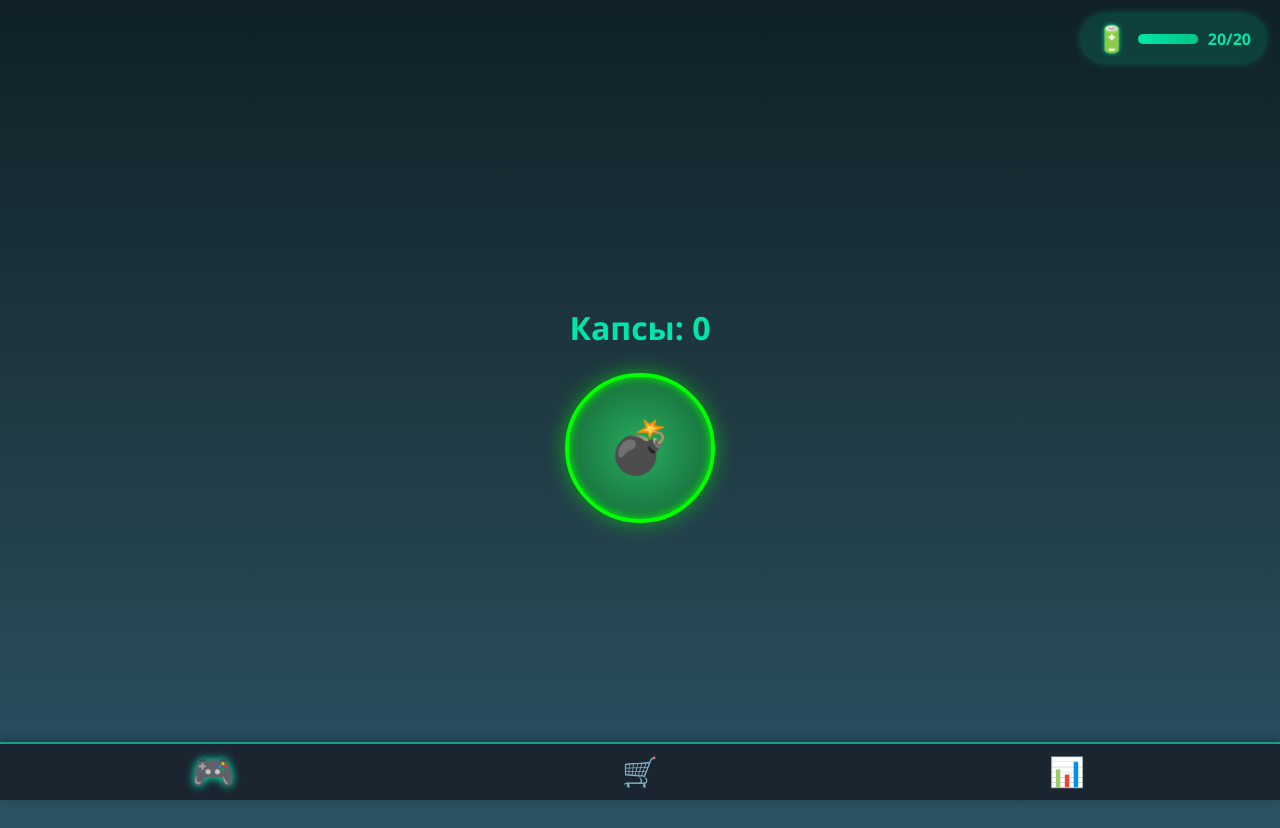
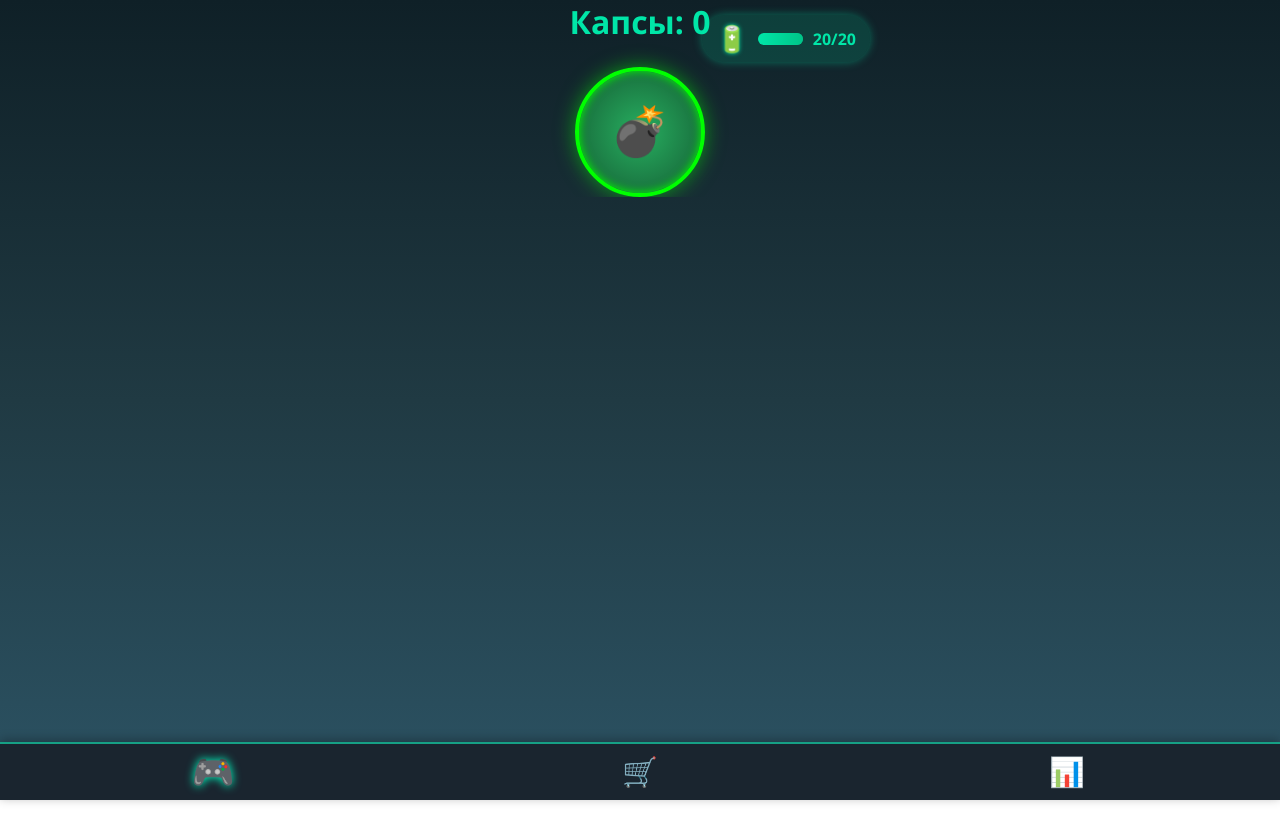
Before and after one commit to crymory/bunker-clickers, a React (Create React App) app: page / in a window 1280 px wide. After the commit the page ends 800 px from the top, so only its background shows below. Built offline with nearby package versions, Linux system fonts and the light colour scheme.

Commit message:
Update App.css

```diff
--- a/src/App.css
+++ b/src/App.css
@@ -1,32 +1,24 @@
-/* Общий фон и текст */
-body {
+/* Убираем скролл, фиксируем фон */
+html, body {
   margin: 0;
   padding: 0;
+  height: 100%;
+  overflow: hidden;
+  font-family: 'Segoe UI', sans-serif;
   background: linear-gradient(to bottom, #0f2027, #203a43, #2c5364);
-  font-family: 'Segoe UI', sans-serif;
   color: #fff;
-  min-height: 100vh;
-  overflow-x: hidden;
 }
 
 /* Основной контейнер */
 .app {
   max-width: 500px;
+  height: 100%;
   margin: auto;
-  padding: 1.5rem 1rem 4rem;
   text-align: center;
-  position: relative;
-}
-
-/* Центр игрового экрана */
-.game {
   display: flex;
   flex-direction: column;
-  align-items: center;
-  justify-content: center;
-  height: calc(100vh - 100px);
-  padding-top: 40px;
   position: relative;
+  overflow: hidden;
 }
 
 /* Счётчик */
@@ -37,10 +29,21 @@ body {
   font-weight: bold;
 }
 
+/* Вкладка игры */
+.game {
+  flex: 1;
+  display: flex;
+  flex-direction: column;
+  align-items: center;
+  justify-content: center;
+  position: relative;
+  overflow: hidden;
+}
+
 /* Кнопка-кликер */
 .click-button {
-  width: 150px;
-  height: 150px;
+  width: 130px;
+  height: 130px;
   border-radius: 50%;
   background: radial-gradient(circle, #27ae60 0%, #145a32 100%);
   border: 4px solid #0f0;
@@ -56,18 +59,25 @@ body {
 
 .click-button::after {
   content: "💣";
-  font-size: 3.2rem;
+  font-size: 3rem;
   position: absolute;
   top: 50%;
   left: 50%;
   transform: translate(-50%, -50%);
 }
 
-/* Энергия справа сверху */
+/* Отключение кнопки при нуле энергии */
+.click-button:disabled {
+  filter: grayscale(80%);
+  cursor: not-allowed;
+  box-shadow: none;
+}
+
+/* Энергия в правом верхнем углу */
 .energy {
-  position: fixed;
+  position: absolute;
   top: 15px;
-  right: 15px;
+  right: 20px;
   display: flex;
   align-items: center;
   gap: 10px;
@@ -78,8 +88,8 @@ body {
   font-weight: 700;
   font-size: 1rem;
   color: #00e6a8;
-  z-index: 999;
-  backdrop-filter: blur(6px);
+  user-select: none;
+  width: 140px;
 }
 
 .battery-icon {
@@ -87,12 +97,10 @@ body {
   filter: drop-shadow(0 0 2px #00e6a8);
 }
 
-/* Прогресс-бар */
 .energy-bar {
   position: relative;
   flex-grow: 1;
-  width: 60px;
-  height: 10px;
+  height: 12px;
   background: rgba(0, 230, 168, 0.25);
   border-radius: 10px;
   overflow: hidden;
@@ -105,6 +113,39 @@ body {
   border-radius: 10px 0 0 10px;
   transition: width 0.4s ease-in-out;
   box-shadow: 0 0 8px #00e6a8;
+}
+
+/* Анимация капсов */
+.popups-container {
+  position: relative;
+  width: 100%;
+  height: 0;
+  pointer-events: none;
+}
+
+.caps-popup {
+  position: absolute;
+  left: 50%;
+  bottom: 60px;
+  transform: translateX(-50%);
+  font-size: 1.8rem;
+  font-weight: 900;
+  color: #00e6a8;
+  text-shadow: 0 0 8px #00e6a8;
+  user-select: none;
+  animation: popupMove 0.7s forwards;
+  z-index: 150;
+}
+
+@keyframes popupMove {
+  0% {
+    opacity: 1;
+    transform: translateX(-50%) translateY(0) scale(1);
+  }
+  100% {
+    opacity: 0;
+    transform: translateX(-50%) translateY(-40px) scale(1.3);
+  }
 }
 
 /* Магазин */
@@ -217,43 +258,3 @@ body {
   text-shadow: 0 0 8px #00ffc3;
   transform: scale(1.2);
 }
-
-/* Анимация капсов */
-.popups-container {
-  position: relative;
-  width: 100%;
-  height: 0;
-  pointer-events: none;
-}
-
-.caps-popup {
-  position: absolute;
-  left: 50%;
-  bottom: 80px;
-  transform: translateX(-50%);
-  font-size: 1.8rem;
-  font-weight: 900;
-  color: #00e6a8;
-  text-shadow: 0 0 8px #00e6a8;
-  user-select: none;
-  animation: popupMove 0.7s forwards;
-  z-index: 150;
-}
-
-@keyframes popupMove {
-  0% {
-    opacity: 1;
-    transform: translateX(-50%) translateY(0) scale(1);
-  }
-  100% {
-    opacity: 0;
-    transform: translateX(-50%) translateY(-40px) scale(1.3);
-  }
-}
-
-/* Отключение кнопки при нуле энергии */
-.click-button:disabled {
-  filter: grayscale(80%);
-  cursor: not-allowed;
-  box-shadow: none;
-}
```
